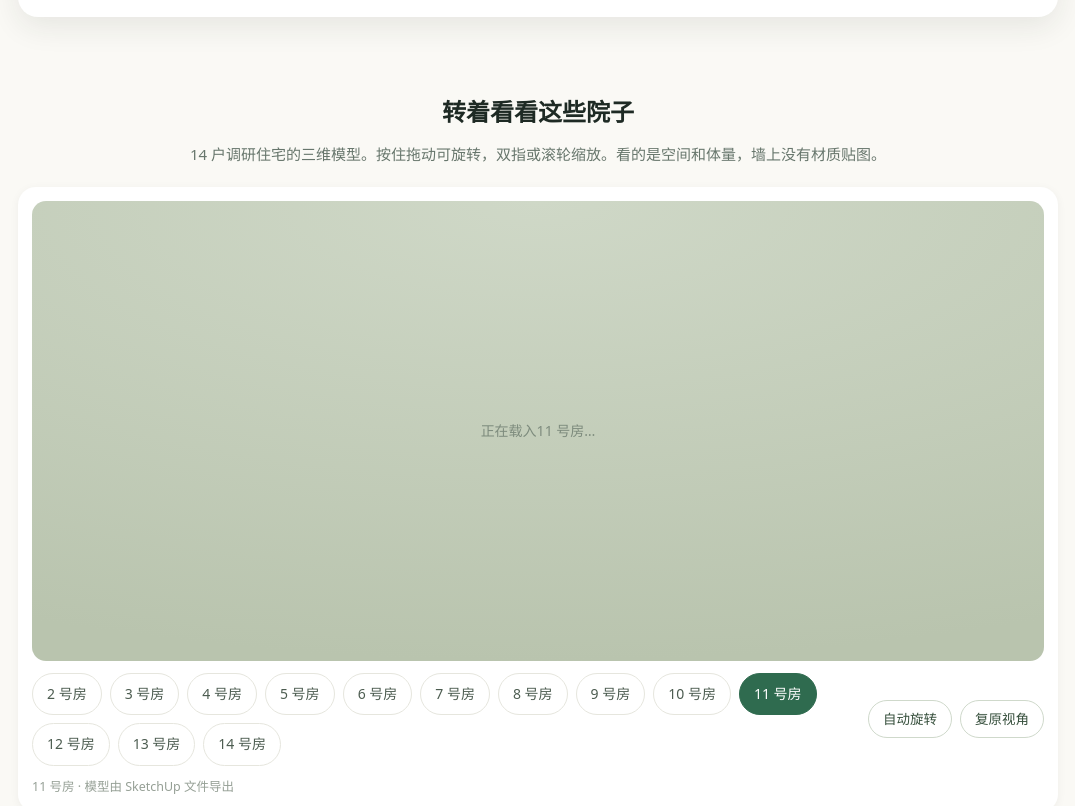
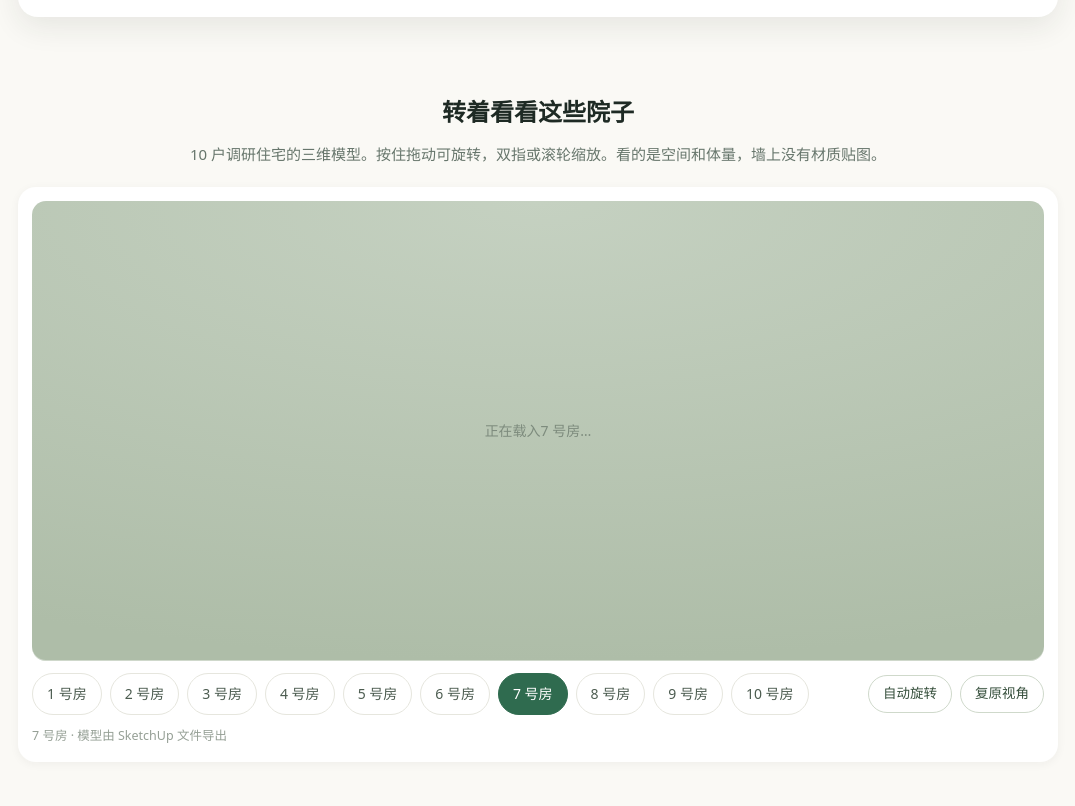
Before and after one commit to uj007405-glitch/tanwei-courtyard, a plain HTML site: page index.html in a window 1280 px wide. Shown: the part 4294-5100 px from the top of the page, without its empty margins (102-1177 px from the left). Drawn offline with Linux system fonts and the light colour scheme.

Commit message:
碳为观止 · 一院一策：站点发布

```diff
--- a/index.html
+++ b/index.html
@@ -112,7 +112,7 @@
 
   <section class="models wrap" id="models">
     <h2>转着看看这些院子</h2>
-    <p class="lead">14 户调研住宅的三维模型。按住拖动可旋转，双指或滚轮缩放。看的是空间和体量，墙上没有材质贴图。</p>
+    <p class="lead">10 户调研住宅的三维模型。按住拖动可旋转，双指或滚轮缩放。看的是空间和体量，墙上没有材质贴图。</p>
 
     <div class="viewer-box">
       <div class="viewer-stage" id="stage">
--- a/v1-data.js
+++ b/v1-data.js
@@ -75,19 +75,16 @@ export const baseline = { wall: 1.5, window: 4.5, roof: 1.2 };
 // 14 户调研住宅的三维模型（由 SketchUp 文件导出并压缩，仅看空间关系，不含装修材质）
 export const houseModels = [
 
-  { code: 'h02', name: '2 号房', note: '含周边环境' },
-  { code: 'h03', name: '3 号房', note: '含周边环境' },
-  { code: 'h04', name: '4 号房', note: '' },
-  { code: 'h05', name: '5 号房', note: '' },
-  { code: 'h06', name: '6 号房', note: '' },
-  { code: 'h07', name: '7 号房', note: '' },
-  { code: 'h08', name: '8 号房', note: '含周边环境' },
-  { code: 'h09', name: '9 号房', note: '' },
-  { code: 'h10', name: '10 号房', note: '含周边环境' },
-  { code: 'h11', name: '11 号房', note: '' },
-  { code: 'h12', name: '12 号房', note: '' },
-  { code: 'h13', name: '13 号房', note: '' },
-  { code: 'h14', name: '14 号房', note: '含四种院落对比' }
+  { code: 'h04', name: '1 号房', note: '' },
+  { code: 'h05', name: '2 号房', note: '' },
+  { code: 'h06', name: '3 号房', note: '' },
+  { code: 'h07', name: '4 号房', note: '' },
+  { code: 'h08', name: '5 号房', note: '' },
+  { code: 'h09', name: '6 号房', note: '' },
+  { code: 'h11', name: '7 号房', note: '' },
+  { code: 'h12', name: '8 号房', note: '' },
+  { code: 'h13', name: '9 号房', note: '' },
+  { code: 'h14', name: '10 号房', note: '含四种院落对比' }
 ];
 export const ratios = { wall: 0.85, window: 0.15, roofPerFloor: 0.9, contingency: 0.12 };
 export const defaults = { area: 120, floors: 2, typeId: 'vernacular', zoneId: 'f2', layoutId: 'court', wallId: 'outer-eps', windowId: 'w2lowe', roofId: 'roof-slope' };
--- a/v1.css
+++ b/v1.css
@@ -222,7 +222,7 @@ dialog::backdrop{background:rgba(20,28,23,.45)}
 .models h2{font-size:24px;text-align:center}
 .models .lead{text-align:center;color:var(--sub);font-size:15px;margin-top:8px}
 .viewer-box{margin-top:20px;background:var(--card);border-radius:18px;box-shadow:var(--shadow);padding:14px}
-.viewer-stage{position:relative;height:460px;border-radius:14px;overflow:hidden;background:radial-gradient(120% 100% at 50% 0%,#cfd8c7 0%,#b9c4ae 100%)}
+.viewer-stage{position:relative;height:460px;border-radius:14px;overflow:hidden;background:radial-gradient(120% 100% at 50% 0%,#c5d1c1 0%,#aebda8 100%);box-shadow:inset 0 -1px 0 #ffffff66}
 .viewer-stage model-viewer{width:100%;height:100%;--poster-color:transparent;background:transparent}
 .viewer-stage model-viewer::part(default-interaction-prompt){display:none}
 .viewer-stage model-viewer::part(default-progress-bar){background-color:#d9e2d3}
--- a/v1.js
+++ b/v1.js
@@ -326,7 +326,8 @@ function showHouse(code) {
     mvEl.removeAttribute('auto-rotate');
     $('#btn-spin').classList.remove('on');
     mvEl.setAttribute('camera-orbit', '35deg 62deg auto');
-    mvEl.setAttribute('src', `assets/models/${h.code}.glb`);
+    mvEl.setAttribute('src', `assets/models/${h.code}.glb?v=20261116`);
+    mvEl.setAttribute('alt', `${h.name} 的三维模型`);
   });
 }
 
```
